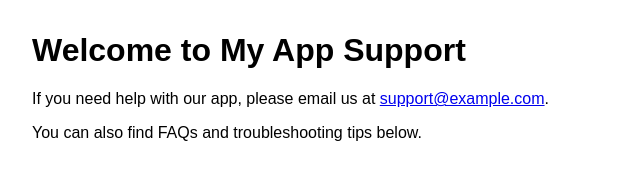
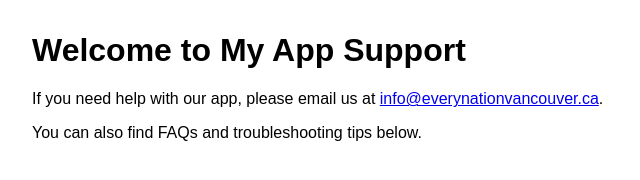
Before and after one commit to eldercampanha/establish-support, a plain HTML site: page index.html in a window 1280 px wide. Shown: the whole page, without its empty margins (0-640 px from the left). Drawn offline with Linux system fonts and the light colour scheme.

Commit message:
Update index.html

```diff
--- a/index.html
+++ b/index.html
@@ -10,7 +10,7 @@
 </head>
 <body>
     <h1>Welcome to My App Support</h1>
-    <p>If you need help with our app, please email us at <a href="mailto:support@example.com">support@example.com</a>.</p>
+    <p>If you need help with our app, please email us at <a href="mailto:info@everynationvancouver.ca">info@everynationvancouver.ca</a>.</p>
     <p>You can also find FAQs and troubleshooting tips below.</p>
     <!-- Add additional support information as needed -->
 </body>
```
